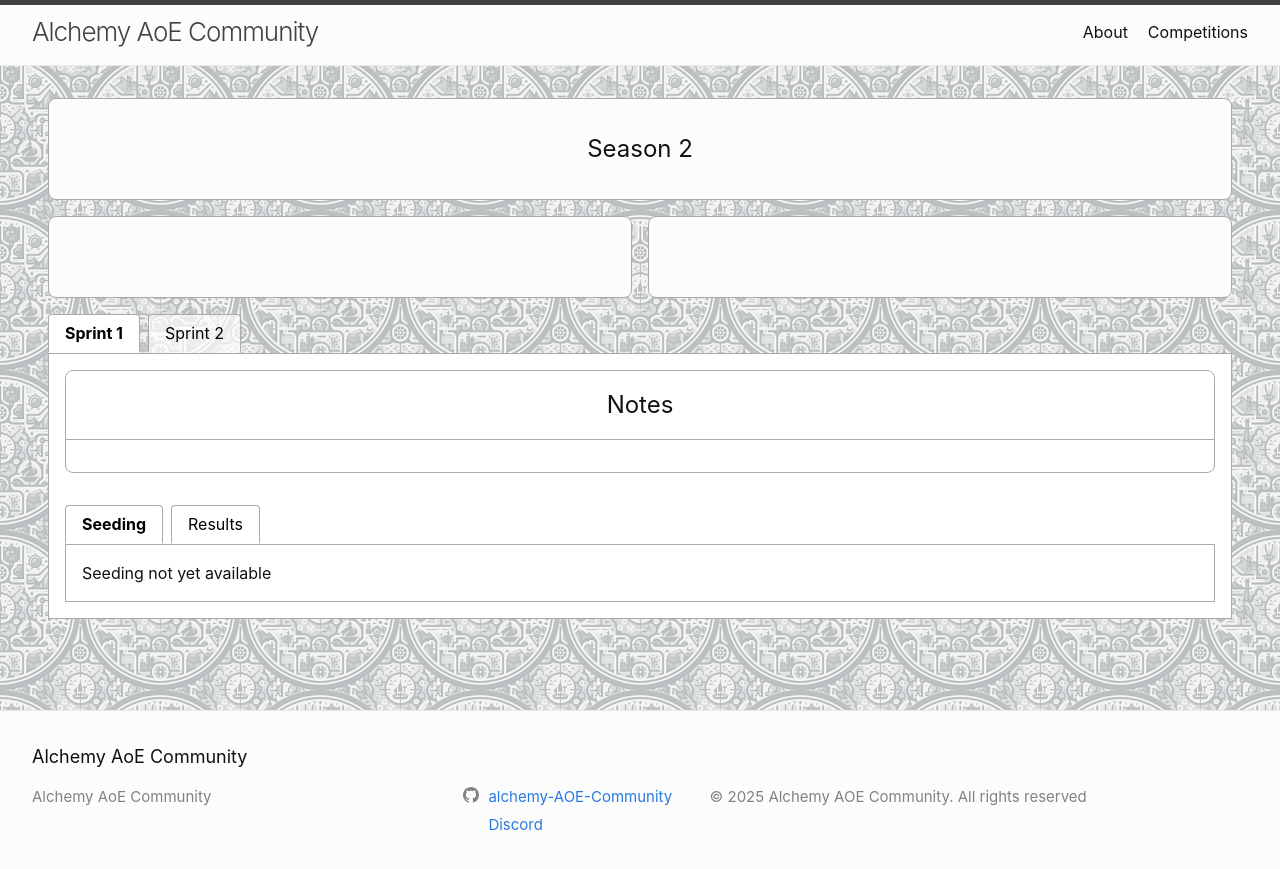
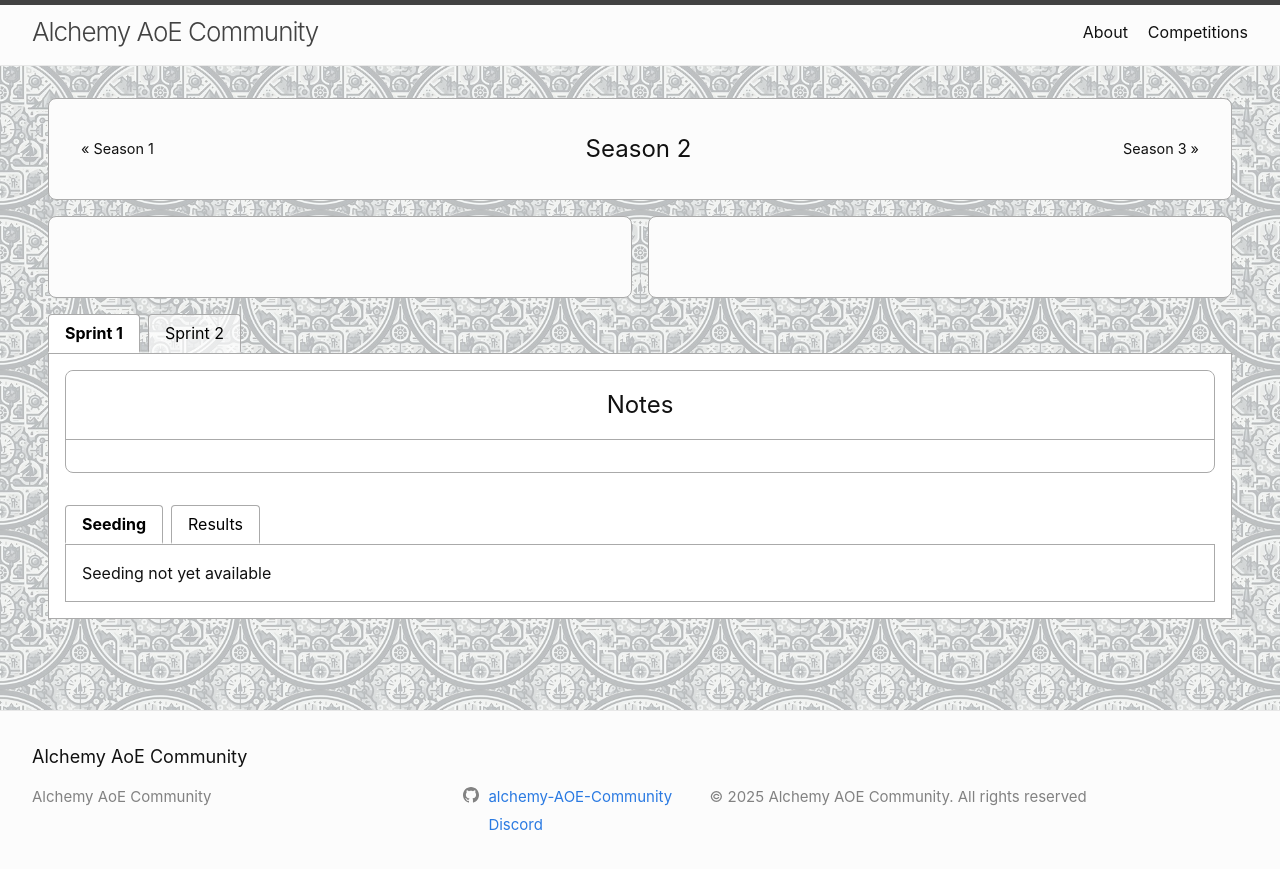
Before and after one commit to Alchemy-AOE-Community/Alchemy-AOE-Community.github.io, a Jekyll site: the page built from site/_competitions/season-2.md, in a window 1280 px wide. Shown: the top 869 px of the page. Built offline with Jekyll 4.4.1, drawn with Linux system fonts in a browser that asks for light colours.

Commit message:
Add previous/next buttons for competitions

```diff
--- a/site/_layouts/competition.html
+++ b/site/_layouts/competition.html
@@ -4,8 +4,19 @@ layout: default
 <article class="content competition-page">
 
   <div class="container page header">
-    <!-- todo: previous/next buttons -->
+    {% if page.previous.url %}
+      <a class="header-navigation header-navigation-previous" href="{{page.previous.url}}">&laquo; {{page.previous.title}}</a>
+    {% else %}
+      <span class="header-navigation header-navigation-placeholder"></span>
+    {% endif %}
+
     <h1>{{ page.title | escape }}</h1>
+
+    {% if page.next.url %}
+      <a class="header-navigation header-navigation-next" href="{{page.next.url}}">{{page.next.title}} &raquo;</a>
+    {% else %}
+      <span class="header-navigation header-navigation-placeholder"></span>
+    {% endif %}
   </div>
 
   <div class="spacer"></div>
--- a/site/_sass/minima/_layout.scss
+++ b/site/_sass/minima/_layout.scss
@@ -420,9 +420,35 @@
   padding: 0;
 
   .header {
+    display: flex;
+    align-items: center;
+    justify-content: space-between;
+    gap: 1rem;
+
     h1 {
+      flex: 1;
       margin: 0;
       text-align: center;
+    }
+
+    .header-navigation {
+      color: inherit;
+      text-decoration: none;
+      font-size: 0.9rem;
+      white-space: nowrap;
+
+      &-previous {
+        text-align: left;
+      }
+
+      &-next {
+        text-align: right;
+      }
+
+      &-placeholder {
+        width: 4rem;
+        visibility: hidden;
+      }
     }
   }
 
```
